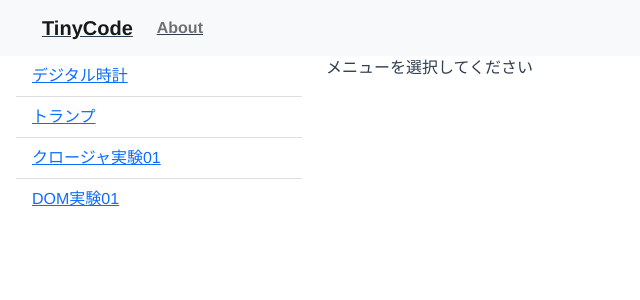
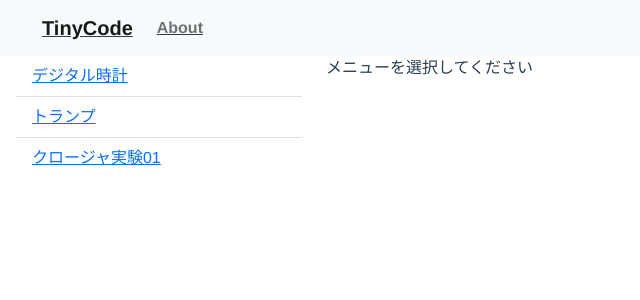
Before and after one commit to 0gravity000/tiny-code, a Vue app: page / in a window 1280 px wide. Shown: the top 300 px of the page, without its empty margins (0-640 px from the left). Built offline with nearby package versions, Linux system fonts and the light colour scheme.

Commit message:
DOMExperiment01をメニューから削除。 contentsの場所をviewsからcomponentsへ移動

```diff
--- a/src/components/SidebarHome.vue
+++ b/src/components/SidebarHome.vue
@@ -9,9 +9,6 @@
       </li>
       <li class="list-group-item">
         <router-link to="/closures-experiment-01">クロージャ実験01</router-link>
-      </li>
-      <li class="list-group-item">
-        <router-link to="/dom-experiment-01">DOM実験01</router-link>
       </li>
       <!--
       <li class="list-group-item">
--- a/vue.config.js
+++ b/vue.config.js
@@ -1,9 +1,11 @@
 const { defineConfig } = require('@vue/cli-service')
 module.exports = defineConfig({
   transpileDependencies: true,
+  /*
   devServer: {
     port: 8080,
     // localhostでvueからexpressにAPIリクエストを送信する為の設定
     proxy: 'http://localhost:3000'
   },
+  */
 })
```
Also changed, not shown: src/router/index.js (+7 -4 lines), src/components/contents/ClosuresExperiment01.vue (renamed from src/views/contents/ClosuresExperiment01.vue), src/components/contents/DOMExperiment01.vue (renamed from src/views/contents/DOMExperiment01.vue), src/components/contents/DigitalClock.vue (renamed from src/views/contents/DigitalClock.vue), src/components/contents/PlayingCards.vue (renamed from src/views/contents/PlayingCards.vue).
